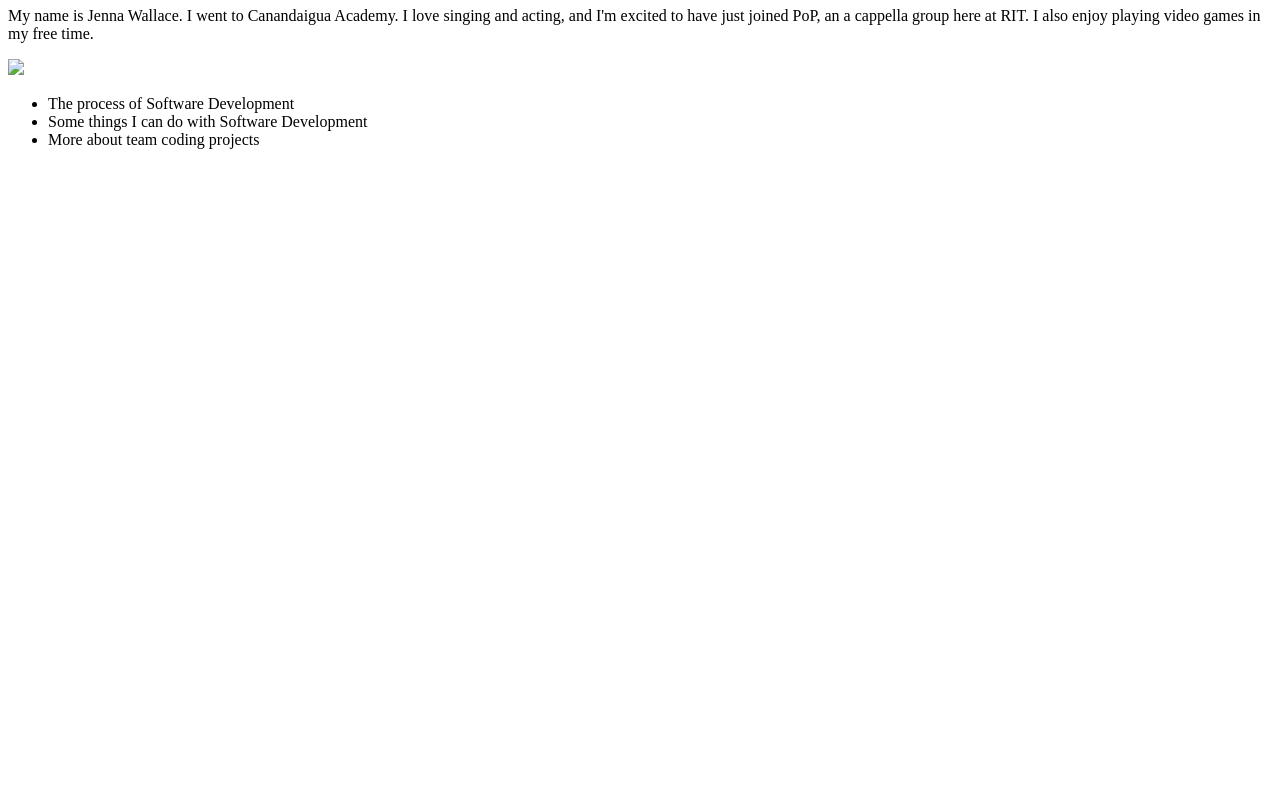
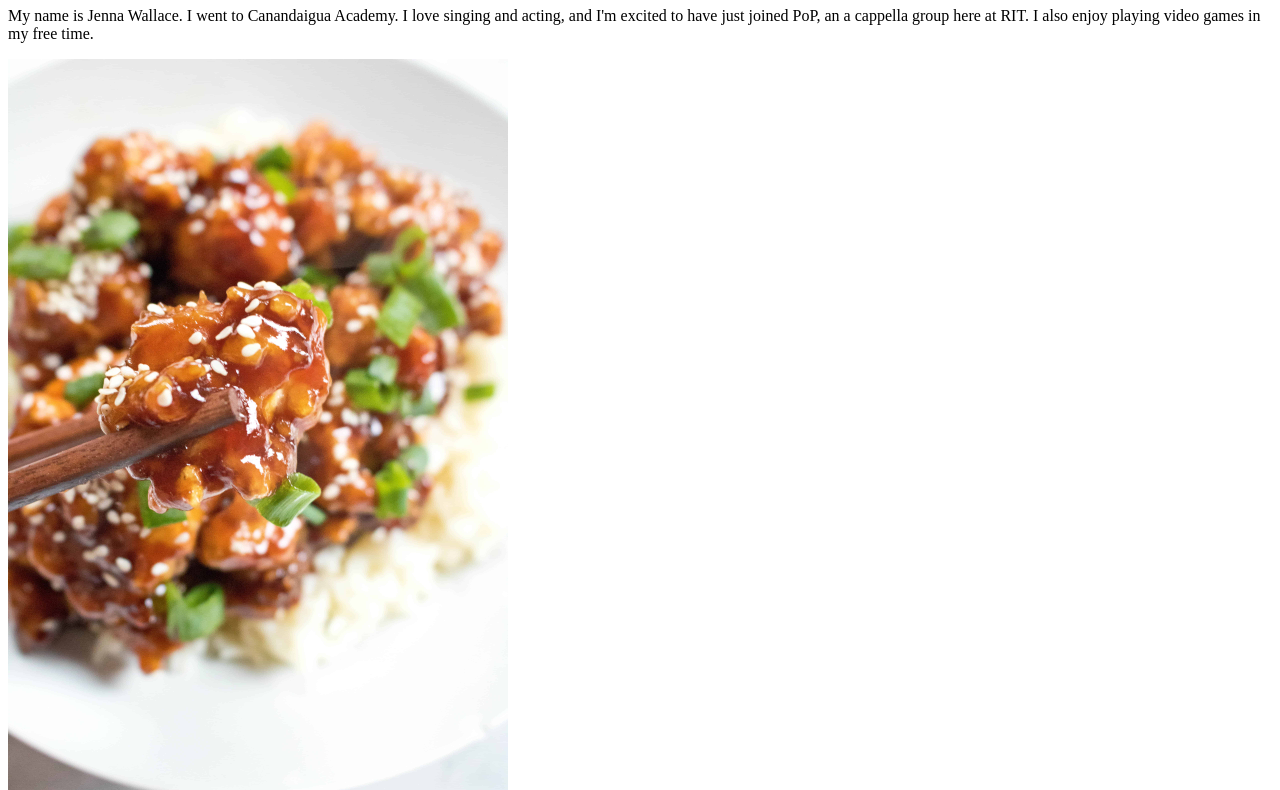
Before and after one commit to ohazura/swen101.github.io, a plain HTML site: page index.html in a window 1280 px wide. Shown: the part 73-863 px from the top of the page. Before the commit the page ends 800 px from the top, so only its background shows below. Drawn offline with Linux system fonts and the light colour scheme.

Commit message:
github tutorial

```diff
--- a/index.html
+++ b/index.html
@@ -15,7 +15,7 @@
             joined PoP, an a cappella group here at RIT. I also enjoy
             playing video games in my free time.
         </p>
-        <img src="sesame_chicken.jpeg" width="500"></body></img>
+        <img src="sesame_chicken.jpg" width="500" ></img>
         <a href="https://www.se.rit.edu/~swen-101/00/index.html"></a>
         <ul>
             <li>The process of Software Development</li>
```
Also changed, not shown: sesame_chicken.jpg (added).
